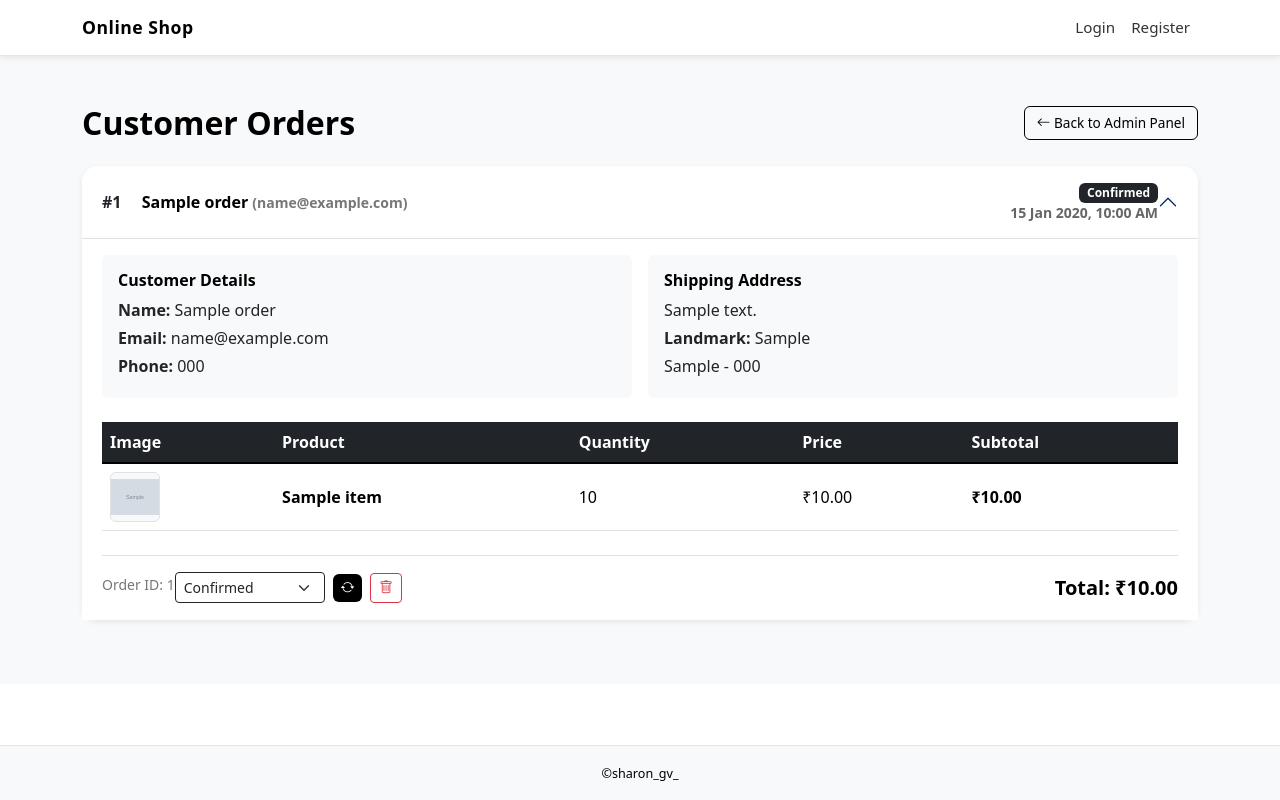
After one commit to sharongvarghese/ShopCart, a Flask app: page /admin/orders in a window 1280 px wide, after a click that opens the changed part. The commit adds this page. Run offline with Flask 3, Linux system fonts and the light colour scheme; tables that the repository leaves empty hold one stand-in row (values such as "Sample post"); grey boxes marked "Sample" are stand-in pictures; some web fonts are replaced.

Commit message:
set up the admin_orders page and user checkout page

```diff
--- a/app.py
+++ b/app.py
@@ -1,7 +1,7 @@
 from flask import Flask, render_template, redirect, url_for, flash, session, request
 from werkzeug.security import generate_password_hash
 from werkzeug.utils import secure_filename
-from forms import SignupForm, LoginForm, ProductForm
+from forms import SignupForm, LoginForm, ProductForm, CheckoutForm
 from models import db, User, Product, Category
 from flask_migrate import Migrate
 from dotenv import load_dotenv
@@ -307,6 +307,96 @@ def clear_cart():
     flash('Cart cleared successfully.', 'info')
     return redirect(url_for('cart'))
 
+
+
+# -------------------- CHECKOUT & ORDER PROCESSING -------------------- #
+
+from flask import render_template, redirect, url_for, session, flash, request
+from models import Order, OrderItem, db
+from forms import CheckoutForm
+
+@app.route("/checkout", methods=["GET", "POST"])
+def checkout():
+    cart = session.get("cart", {})
+    if not cart:
+        flash("Your cart is empty!", "warning")
+        return redirect(url_for("home"))
+
+    form = CheckoutForm()
+    total = sum(item["price"] * item["quantity"] for item in cart.values())
+
+    if form.validate_on_submit():
+        # Save Order
+        order = Order(
+            name=form.name.data,
+            email=form.email.data,
+            phone=form.phone.data,
+            address=form.address.data,
+            landmark=form.landmark.data,
+            city=form.city.data,
+            pincode=form.pincode.data,
+            total_amount=total
+        )
+        db.session.add(order)
+        db.session.commit()  # Save to get order.id
+
+        # Save each cart item
+        for product_id, item in cart.items():
+            order_item = OrderItem(
+                order_id=order.id,
+                product_id=int(product_id),
+                product_name=item["name"],
+                quantity=item["quantity"],
+                price=item["price"],
+                subtotal=item["price"] * item["quantity"],
+                image=item.get("image")
+            )
+            db.session.add(order_item)
+
+        db.session.commit()
+
+        # Clear cart
+        session.pop("cart", None)
+
+        flash("Order saved successfully! Redirecting to payment...", "success")
+        return " Payment Section Under maintenance"
+
+    return render_template("checkout.html", form=form, cart=cart, total=total)
+
+@app.route("/admin/orders")
+def admin_orders():
+    orders = Order.query.order_by(Order.created_at.desc()).all()
+    return render_template("admin_orders.html", orders=orders)
+
+@app.route("/admin/update_order/<int:order_id>", methods=["POST"])
+def update_order(order_id):
+    order = Order.query.get_or_404(order_id)
+    new_status = request.form.get("status")
+    order.status = new_status
+    db.session.commit()
+    flash(f"Order #{order.id} status updated to {new_status}.", "success")
+    return redirect(url_for("admin_orders"))
+
+
+@app.route("/admin/delete_order/<int:order_id>", methods=["POST"])
+def delete_order(order_id):
+    order = Order.query.get_or_404(order_id)
+    db.session.delete(order)
+    db.session.commit()
+    flash(f"Order #{order.id} deleted successfully.", "warning")
+    return redirect(url_for("admin_orders"))
+
+
+
+@app.route('/payment_page')
+def payment_page():
+    order_data = session.get('order_data')
+    if not order_data:
+        flash('No order data found. Please checkout again.', 'warning')
+        return redirect(url_for('checkout'))
+
+    return "under maintenance"
+
 # -------------------- RUN APP -------------------- #
 if __name__ == "__main__":
     app.run(debug=True)
--- /dev/null
+++ b/templates/admin_orders.html
@@ -0,0 +1,151 @@
+{% extends "base.html" %}
+{% block title %}Admin Orders - ShopCart{% endblock %}
+
+{% block styles %}
+<link rel="stylesheet" href="{{ url_for('static', filename='css/admin_orders.css') }}">
+{% endblock %}
+
+{% block content %}
+<section class="py-5 bg-light">
+  <div class="container">
+    <div class="d-flex justify-content-between align-items-center mb-4">
+      <h2 class="fw-bold text-black mb-0">Customer Orders</h2>
+      <a href="{{ url_for('admin') }}" class="btn btn-outline-dark">
+        <i class="bi bi-arrow-left"></i> Back to Admin Panel
+      </a>
+    </div>
+
+    {% if orders %}
+      <div class="accordion" id="ordersAccordion">
+        {% for order in orders %}
+          <div class="accordion-item border-0 shadow-sm mb-3 rounded-4">
+            <h2 class="accordion-header" id="heading{{ order.id }}">
+              <button class="accordion-button bg-white text-black fw-semibold rounded-top-4 collapsed"
+                      type="button" data-bs-toggle="collapse"
+                      data-bs-target="#collapse{{ order.id }}"
+                      aria-expanded="false" aria-controls="collapse{{ order.id }}">
+                <div class="w-100 d-flex justify-content-between align-items-center">
+                  <div>
+                    <span class="me-3 text-dark">#{{ order.id }}</span>
+                    <strong>{{ order.name }}</strong>
+                    <small class="text-secondary">({{ order.email }})</small>
+                  </div>
+                  <div class="text-end">
+                    <span class="badge bg-dark">{{ order.status }}</span><br>
+                    <small class="text-muted">{{ order.created_at.strftime('%d %b %Y, %I:%M %p') }}</small>
+                  </div>
+                </div>
+              </button>
+            </h2>
+
+            <div id="collapse{{ order.id }}"
+                 class="accordion-collapse collapse"
+                 aria-labelledby="heading{{ order.id }}"
+                 data-bs-parent="#ordersAccordion">
+              <div class="accordion-body bg-white">
+
+                <!-- Customer Info -->
+                <div class="row g-3 mb-4">
+                  <div class="col-md-6">
+                    <div class="card border-0 bg-light p-3 h-100">
+                      <h6 class="fw-bold text-black mb-2">Customer Details</h6>
+                      <p class="mb-1"><strong>Name:</strong> {{ order.name }}</p>
+                      <p class="mb-1"><strong>Email:</strong> {{ order.email }}</p>
+                      <p class="mb-1"><strong>Phone:</strong> {{ order.phone }}</p>
+                    </div>
+                  </div>
+                  <div class="col-md-6">
+                    <div class="card border-0 bg-light p-3 h-100">
+                      <h6 class="fw-bold text-black mb-2">Shipping Address</h6>
+                      <p class="mb-1">{{ order.address }}</p>
+                      {% if order.landmark %}
+                        <p class="mb-1"><strong>Landmark:</strong> {{ order.landmark }}</p>
+                      {% endif %}
+                      <p class="mb-0">{{ order.city }} - {{ order.pincode }}</p>
+                    </div>
+                  </div>
+                </div>
+
+                <!-- Ordered Items -->
+                <div class="table-responsive">
+                  <table class="table align-middle mb-0">
+                    <thead class="table-dark">
+                      <tr>
+                        <th>Image</th>
+                        <th>Product</th>
+                        <th>Quantity</th>
+                        <th>Price</th>
+                        <th>Subtotal</th>
+                      </tr>
+                    </thead>
+                    <tbody>
+                      {% for item in order.items %}
+                        <tr>
+                          <td>
+                            {% if item.image %}
+                              <img src="{{ url_for('static', filename='uploads/' + item.image) }}"
+                                   alt="{{ item.product_name }}"
+                                   class="rounded border"
+                                   style="width: 50px; height: 50px; object-fit: contain; background-color: #f8f9fa;">
+                            {% else %}
+                              <span class="text-secondary">No Image</span>
+                            {% endif %}
+                          </td>
+                          <td class="fw-semibold text-black">{{ item.product_name }}</td>
+                          <td>{{ item.quantity }}</td>
+                          <td>₹{{ "%.2f"|format(item.price) }}</td>
+                          <td class="fw-bold text-black">₹{{ "%.2f"|format(item.subtotal) }}</td>
+                        </tr>
+                      {% endfor %}
+                    </tbody>
+                  </table>
+                </div>
+
+                <!-- Footer -->
+                <div class="d-flex justify-content-between align-items-center mt-4 border-top pt-3 flex-wrap">
+                  <div class="mb-2">
+                    <small class="text-secondary">Order ID: {{ order.id }}</small>
+                  </div>
+
+                  <div class="d-flex align-items-center">
+                    <!-- Order Status Update -->
+                    <form action="{{ url_for('update_order', order_id=order.id) }}" method="POST" class="d-flex align-items-center me-2">
+                      <select name="status" class="form-select form-select-sm border-dark me-2" style="width: 150px;">
+                        <option value="Pending" {% if order.status == 'Pending' %}selected{% endif %}>Pending</option>
+                        <option value="Confirmed" {% if order.status == 'Confirmed' %}selected{% endif %}>Confirmed</option>
+                        <option value="Shipped" {% if order.status == 'Shipped' %}selected{% endif %}>Shipped</option>
+                        <option value="Delivered" {% if order.status == 'Delivered' %}selected{% endif %}>Delivered</option>
+                        <option value="Cancelled" {% if order.status == 'Cancelled' %}selected{% endif %}>Cancelled</option>
+                      </select>
+                      <button type="submit" class="btn btn-sm btn-dark">
+                        <i class="bi bi-arrow-repeat"></i>
+                      </button>
+                    </form>
+
+                    <!-- Delete Order -->
+                    <form action="{{ url_for('delete_order', order_id=order.id) }}" method="POST" onsubmit="return confirm('Are you sure you want to delete this order?')" class="d-inline">
+                      <button type="submit" class="btn btn-sm btn-outline-danger">
+                        <i class="bi bi-trash"></i>
+                      </button>
+                    </form>
+                  </div>
+
+                  <div class="fw-bold fs-5 text-black ms-auto">
+                    Total: ₹{{ "%.2f"|format(order.total_amount) }}
+                  </div>
+                </div>
+
+              </div>
+            </div>
+          </div>
+        {% endfor %}
+      </div>
+
+    {% else %}
+      <div class="text-center py-5">
+        <p class="text-muted fs-5">No orders have been placed yet.</p>
+      </div>
+    {% endif %}
+  </div>
+</section>
+{% endblock %}
--- a/templates/base.html
+++ b/templates/base.html
@@ -47,7 +47,7 @@
           <a class="nav-link text-white" href="{{ url_for('add_category') }}">Categories</a>
         </li>
         <li class="nav-item">
-          <a class="nav-link text-white" href="">Orders</a>
+          <a class="nav-link text-white" href="{{ url_for('admin_orders')}}">Orders</a>
         </li>
         <li class="nav-item mx-2 text-muted">|</li>
         <li class="nav-item">
--- a/templates/cart.html
+++ b/templates/cart.html
@@ -62,7 +62,7 @@
 
     <div class="text-end mt-4">
       <h4 class="fw-bold text-black">Grand Total: ₹{{ '%.2f'|format(total) }}</h4>
-      <a href="#" class="btn btn-dark rounded-0 mt-3 px-5 py-2 fw-semibold">
+      <a href="{{url_for('checkout')}}" class="btn btn-dark rounded-0 mt-3 px-5 py-2 fw-semibold">
         Place Order
       </a>
     </div>
```
Also changed, not shown: forms.py (+13 -2 lines), migrations/versions/328997d3e8c8_add_order_tables.py (added, +64 -0 lines), models.py (+27 -0 lines), static/css/admin_order.css (added, +22 -0 lines), templates/checkout.html (added, +144 -0 lines), static/uploads/717Q2swzhBL._AC_UF10001000_QL80_.jpg (deleted), static/uploads/download.jpeg (deleted), static/uploads/download_1.jpeg (deleted), static/uploads/download_2.jpeg (added), static/uploads/download_3.jpeg (added), static/uploads/hero_endframe__e4ls9pihykya_xlarge.jpg (added), static/uploads/images.jpeg (renamed from static/uploads/a5f754c28e8f4d6fa6d2638c29e7db51_images.jpeg), static/uploads/photo-1695322353008-fb6647b1cf4a.jpeg (deleted).
